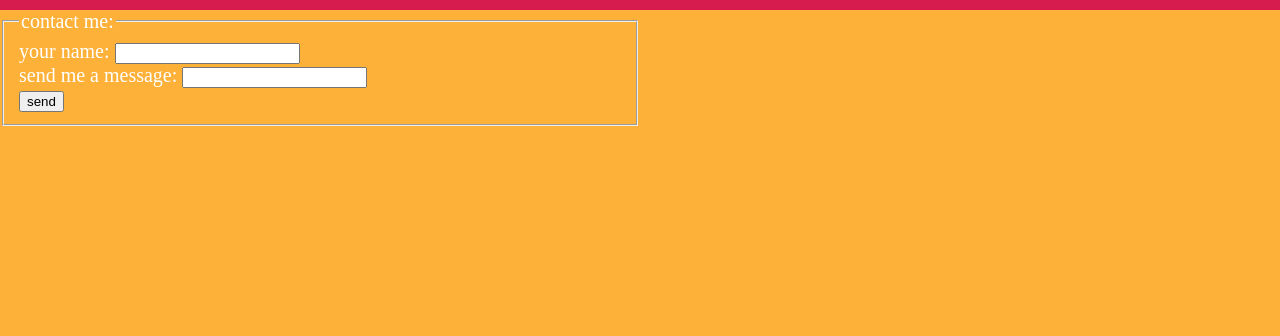
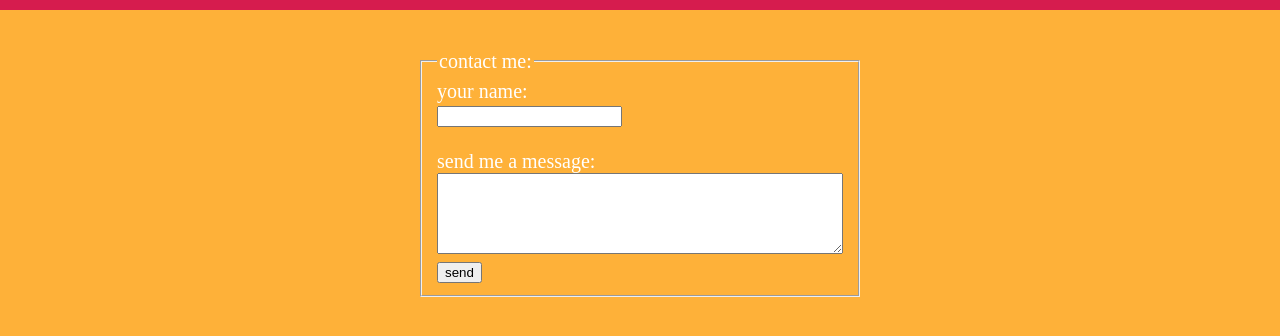
Before and after one commit to azooz979/bahmeed-bootcamp, a website: page public/contactPage.html in a window 1280 px wide. Shown: the part 50-386 px from the top of the page. Drawn offline with Linux system fonts and the light colour scheme.

Commit message:
first commit

```diff
--- a/public/contactPage.html
+++ b/public/contactPage.html
@@ -24,10 +24,12 @@
       <fieldset>
         <legend>contact me:</legend>
         <label for="name"> your name: </label>
+        <br />
         <input id="name" type="text" required /><br />
-
+        <br/>
         <label for="message"> send me a message: </label>
-        <input id="message" type="text" required /><br/>
+        <br/>
+        <textarea name="message" id="message" cols="20" rows="5" required></textarea><br/>
 
         <input type="submit" value="send" />
       </fieldset>
--- a/public/style.css
+++ b/public/style.css
@@ -33,9 +33,15 @@ ul {
   list-style-image: url("idea.png");
 }
 #form {
-  width: 50%;
+  width: 100%;
   height: 200px;
-
+  display: flex;
+  align-items: center;
+  justify-content: center;
+  margin-top: 5%;
+}
+#message{
+  width: 50ch;
 }
 ol {
   color: black;
```
Also changed, not shown: 1 other file.
